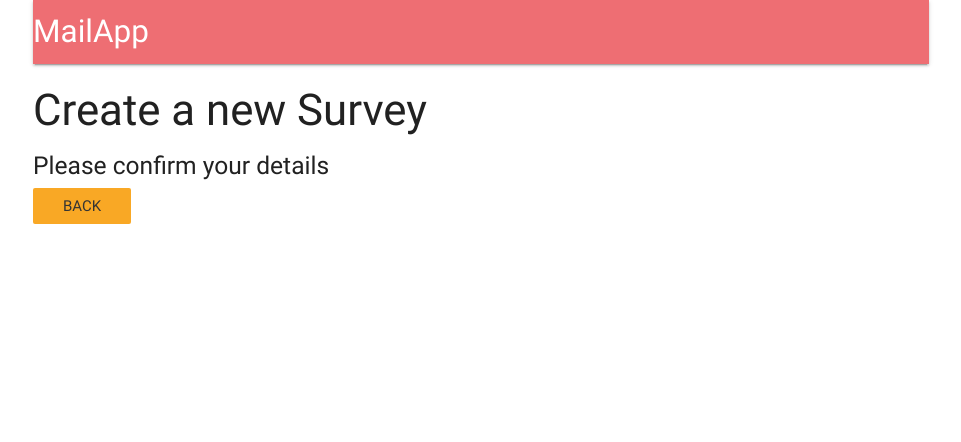
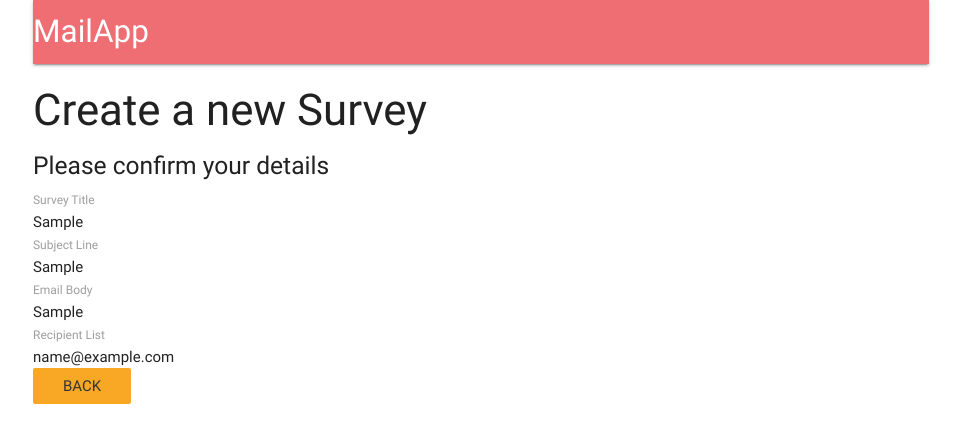
Before and after one commit to rs214/MailApp, a React (Create React App) app in the folder client/: page /surveys/new in a window 1280 px wide. Both pictures are taken after typing "Sample", "Sample", "Sample", "name@example.com" into the empty fields and a click on the button "SUBMIT". Shown: the top 442 px of the page, without its empty margins (159-1120 px from the left). Built offline with nearby package versions, Linux system fonts and the light colour scheme; no server answers.

Commit message:
get values to show on surveyformreview

```diff
--- a/client/src/components/surveys/SurveyForm.js
+++ b/client/src/components/surveys/SurveyForm.js
@@ -5,17 +5,11 @@ import { reduxForm, Field } from 'redux-form';
 import { Link } from 'react-router-dom';
 import SurveyField from './SurveyField';
 import validateEmails from '../../utils/validateEmails';
-
-const FIELDS = [
-  { label:'Survey Title', name: 'title'},
-  { label:'Subject Line', name: 'subject'},
-  { label:'Email Body', name: 'body'},
-  { label:'Recipient List', name: 'emails'}
-];
+import formFields from './formFields';
 
 class SurveyForm extends Component {
   renderFields() {
-    return _.map(FIELDS, ({ label, name }) => {
+    return _.map(formFields, ({ label, name }) => {
       return <Field label={label} type="text" name={name} component={SurveyField} key={name}/>
     });
   }
@@ -42,7 +36,7 @@ function validate(values) {
 
   errors.emails = validateEmails(values.emails || '');
 
-  _.each(FIELDS, ({ name }) => {
+  _.each(formFields, ({ name }) => {
     if(!values[name]) {
       errors[name] = `You must provide a ${name}`;
     }
--- a/client/src/components/surveys/SurveyFormReview.js
+++ b/client/src/components/surveys/SurveyFormReview.js
@@ -1,12 +1,24 @@
 //Shows user inputs for review
+import _ from 'lodash';
 import React from 'react';
 import { connect } from 'react-redux';
+import formFields from './formFields';
 
 
-const SurveyFormReview = ({ onCancel }) => {
+const SurveyFormReview = ({ onCancel, formValues }) => {
+  const reviewFields = _.map(formFields, ({ name, label }) => {
+    return (
+      <div key={name}>
+        <label>{label}</label>
+        <div>{formValues[name]}</div>
+      </div>
+    )
+  })
+
   return (
     <div>
       <h5>Please confirm your details</h5>
+        {reviewFields}
       <button
         className="yellow darken-3 btn-flat"
         onClick={onCancel}
--- /dev/null
+++ b/client/src/components/surveys/formFields.js
@@ -0,0 +1,6 @@
+export default [
+  { label:'Survey Title', name: 'title'},
+  { label:'Subject Line', name: 'subject'},
+  { label:'Email Body', name: 'body'},
+  { label:'Recipient List', name: 'emails'}
+];
```
